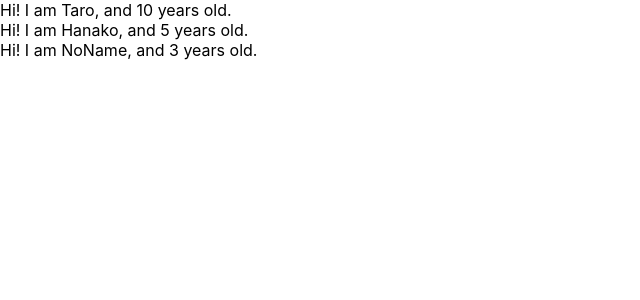
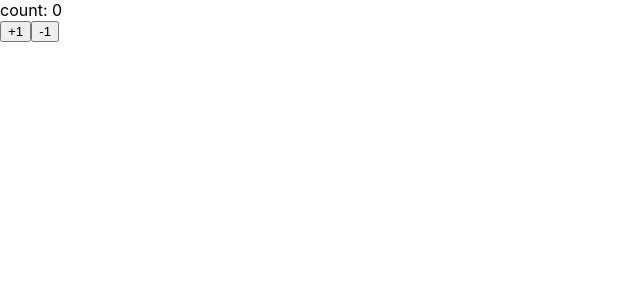
Before and after one commit to ximaxin/front-node, a React (Create React App) app in the folder react-app/: page / in a window 1280 px wide. Shown: the top 300 px of the page, without its empty margins (0-640 px from the left). Built offline with nearby package versions, Linux system fonts and the light colour scheme.

Commit message:
learn state and setState

```diff
--- a/react-app/src/App.js
+++ b/react-app/src/App.js
@@ -1,30 +1,31 @@
-import React from "react";
-import PropTypes from 'prop-types';
+import React, { Component } from "react";
 
 const App = () => {
-  const profiles = [
-    { name: "Taro", age: 10 },
-    { name: "Hanako", age: 5 },
-    { name: "NoName", age: 3 },
-  ]
-  return (
-    <div>
-      {
-        profiles.map((profile, index) => {
-          return <User key={index} name={profile.name} age={profile.age} />
-        })
-      }
-    </div>
-  )
+  return (<Counter> </Counter>)
 }
 
-const User = (props) => {
-  return <div>Hi! I am {props.name}, and { props.age } years old.</div>
-}
+class Counter extends Component {
+  constructor(props) {
+    super(props)
+    this.state = { count: 0}
+  }
 
-User.propTypes= {
-  name: PropTypes.string,
-  age: PropTypes.number.isRequired
+  handlePlusButton = () => {
+    this.setState({ count: this.state.count + 1})
+  }
+  handleMinusButton = () => {
+    this.setState({ count: this.state.count - 1})
+  }
+
+  render() {
+    return (
+      <React.Fragment>
+        <div>count: { this.state.count}</div>
+        <button onClick={ this.handlePlusButton }>+1</button>
+        <button onClick={ this.handleMinusButton }>-1</button>
+      </React.Fragment>
+    )
+  }
 }
 
 export default App;
```
